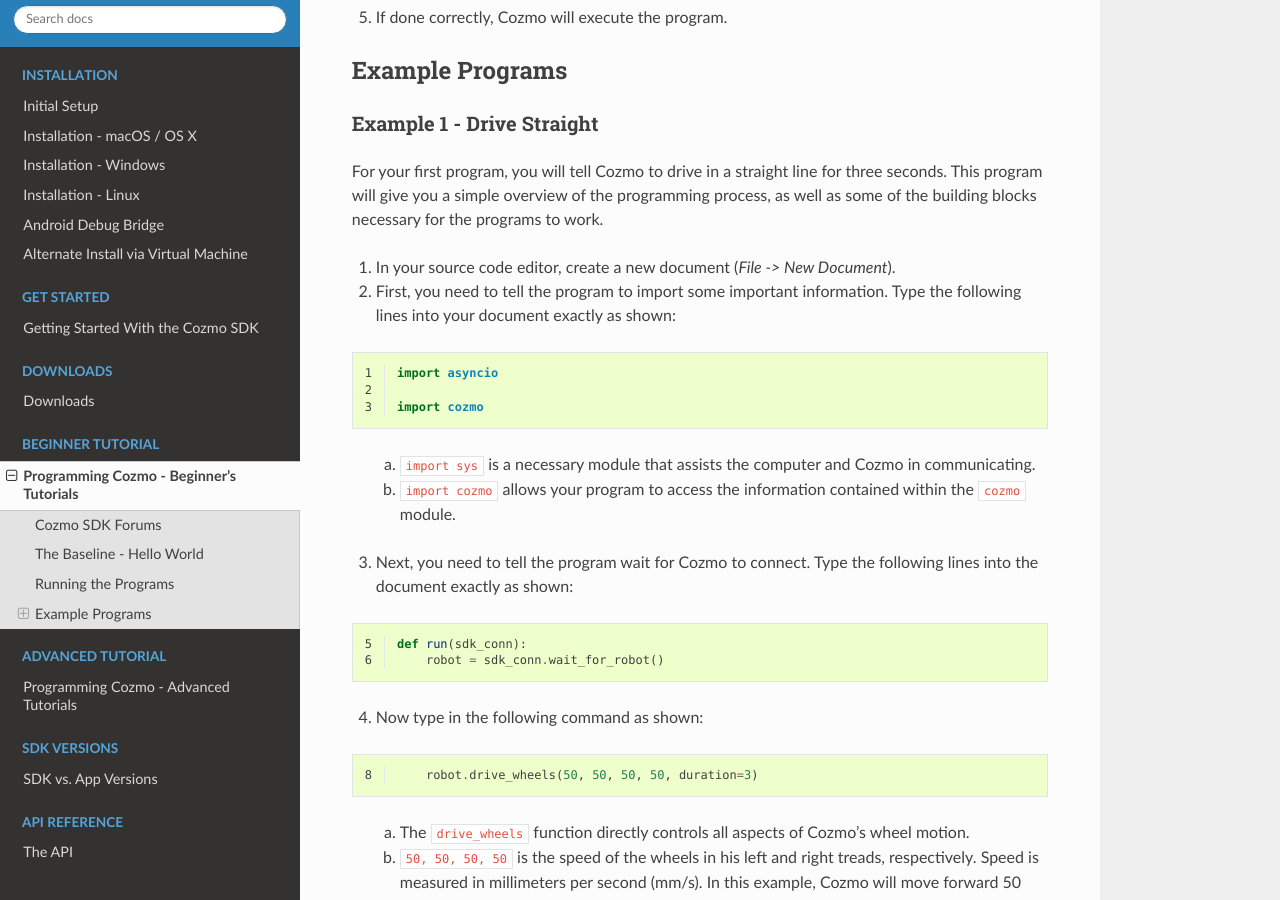
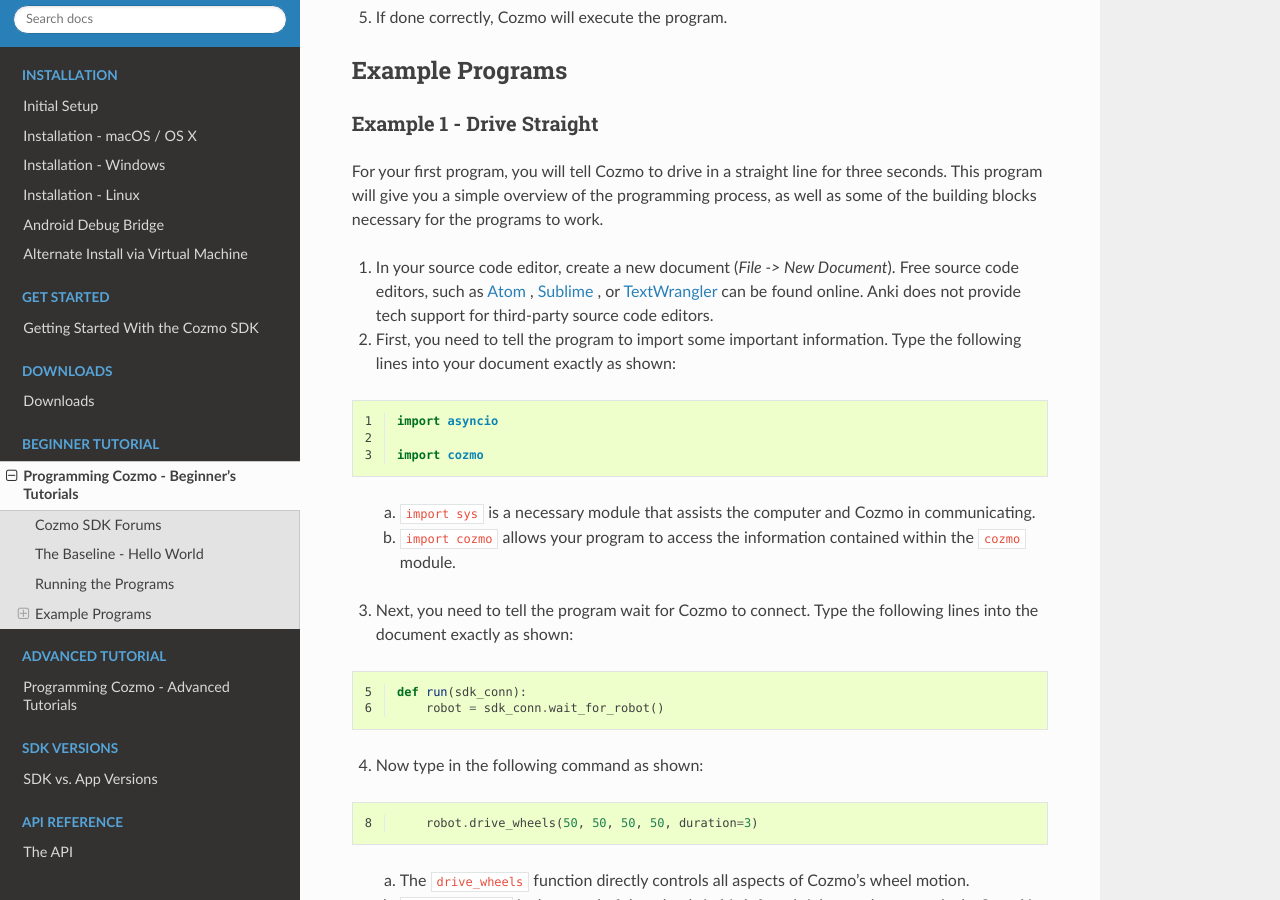
Before and after one commit to anki/cozmo-python-sdk, a Sphinx documentation site: the page built from docs/source/tutorial-beginner.rst, in a window 1280 px wide and 900 px high, scrolled down 2567 px. Built offline with Sphinx 7.4.7 and the Read the Docs theme 2.0.0, drawn with Linux system fonts in a browser that asks for light colours.

Commit message:
Same links available in getstarted.rst but added here for thoroughness

```diff
--- a/docs/source/tutorial-beginner.rst
+++ b/docs/source/tutorial-beginner.rst
@@ -104,7 +104,7 @@
 
 For your first program, you will tell Cozmo to drive in a straight line for three seconds. This program will give you a simple overview of the programming process, as well as some of the building blocks necessary for the programs to work.
 
-1. In your source code editor, create a new document (*File -> New Document*).
+1. In your source code editor, create a new document (*File -> New Document*). Free source code editors, such as `Atom <https://atom.io>`_ , `Sublime <https://www.sublimetext.com>`_ , or `TextWrangler <http://www.barebones.com/products/textwrangler>`_ can be found online. Anki does not provide tech support for third-party source code editors.
 2. First, you need to tell the program to import some important information. Type the following lines into your document exactly as shown:
 
 .. code-block:: python
```
